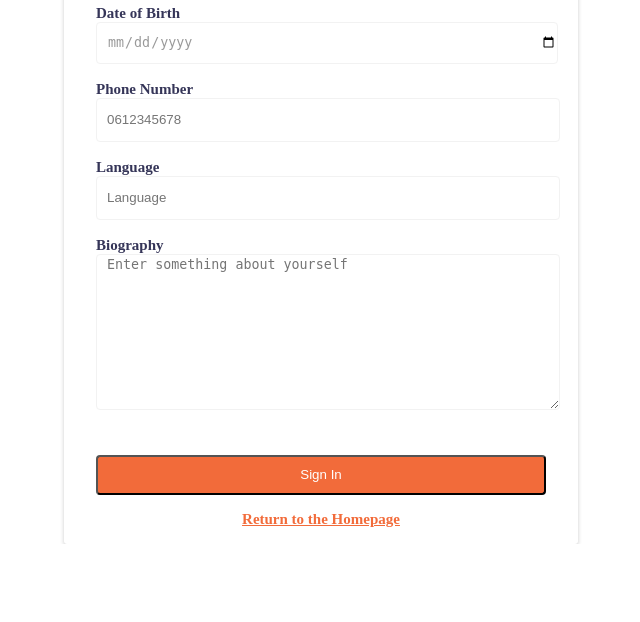
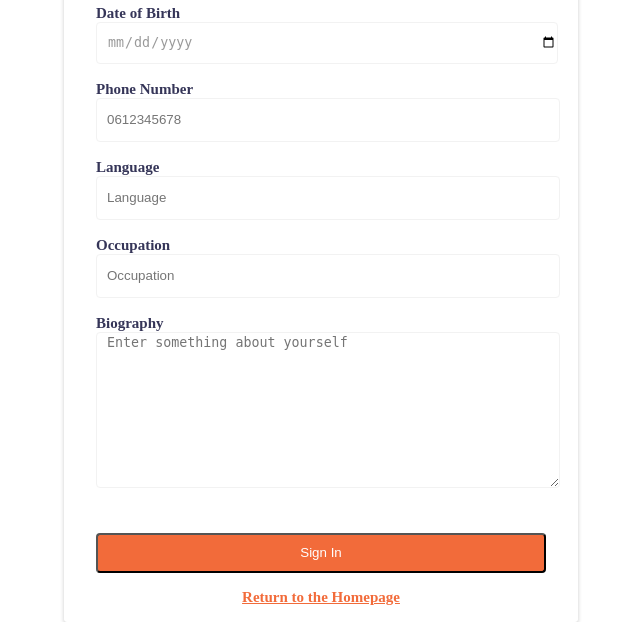
Before and after one commit to folkertleistra/DDWT18_final, a PHP site: page /views/register.php in a window 1280 px wide. Shown: the part 926-1548 px from the top of the page, without its empty margins (351-991 px from the left). Before the commit the page ends 1470 px from the top, so only its background shows below. Run offline with PHP 8.4, Linux system fonts and the light colour scheme; the template is opened without the code that fills it, so the values that code supplies are empty.

Commit message:
Added occupation row to the register form

```diff
--- a/views/register.php
+++ b/views/register.php
@@ -76,10 +76,14 @@
                                         <input type="text" name="language" placeholder="Language" class="form-input" required>
                                     </div>
                                     <div class="form-row">
+                                        <label for="occupation"  class="sign-in-register-label" >Occupation</label>
+                                        <input type="text" name="occupation" placeholder="Occupation" class="form-input" required>
+                                    </div>
+                                    <div class="form-row">
                                         <label for="biography"  class="sign-in-register-label" >Biography</label>
                                         <textarea class="form-input" placeholder="Enter something about yourself" name="biography" required></textarea>
+                                    </div>
 
-                                    </div>
                                 </div>
                             </div>
                             <div class="form-row">
```
